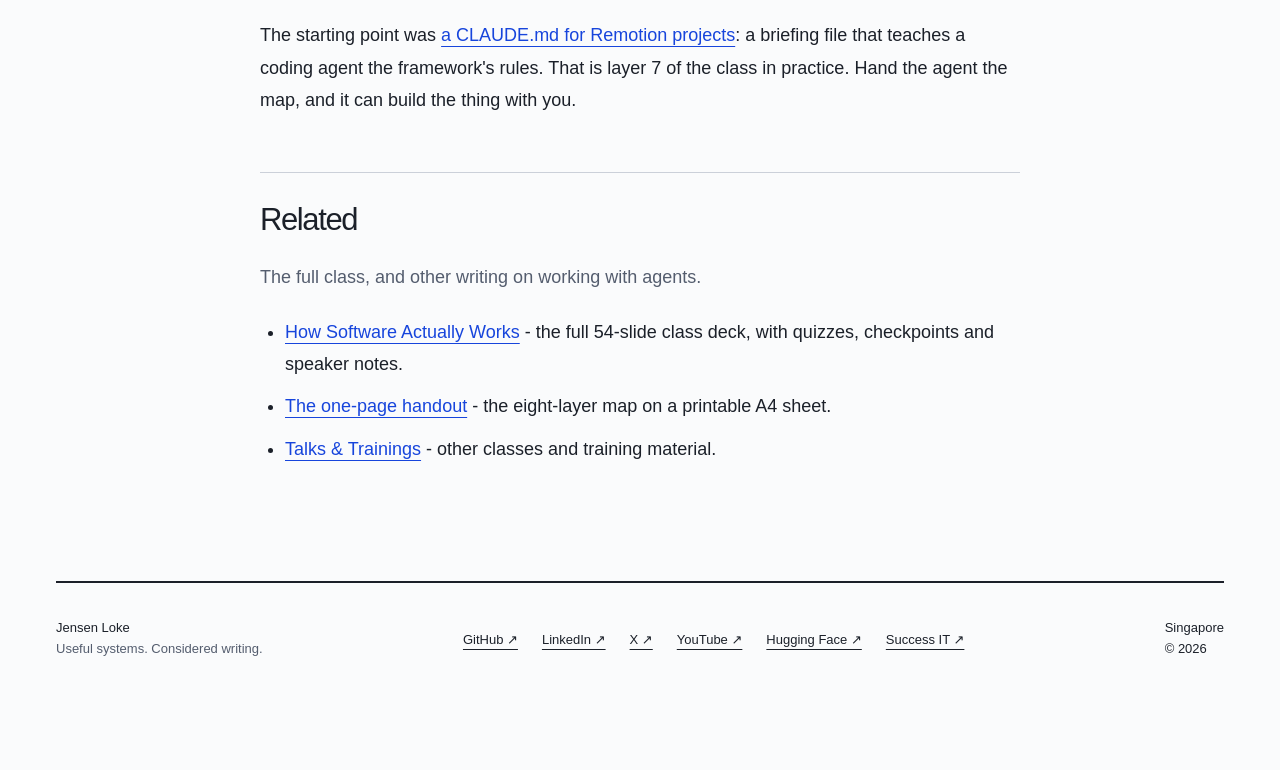
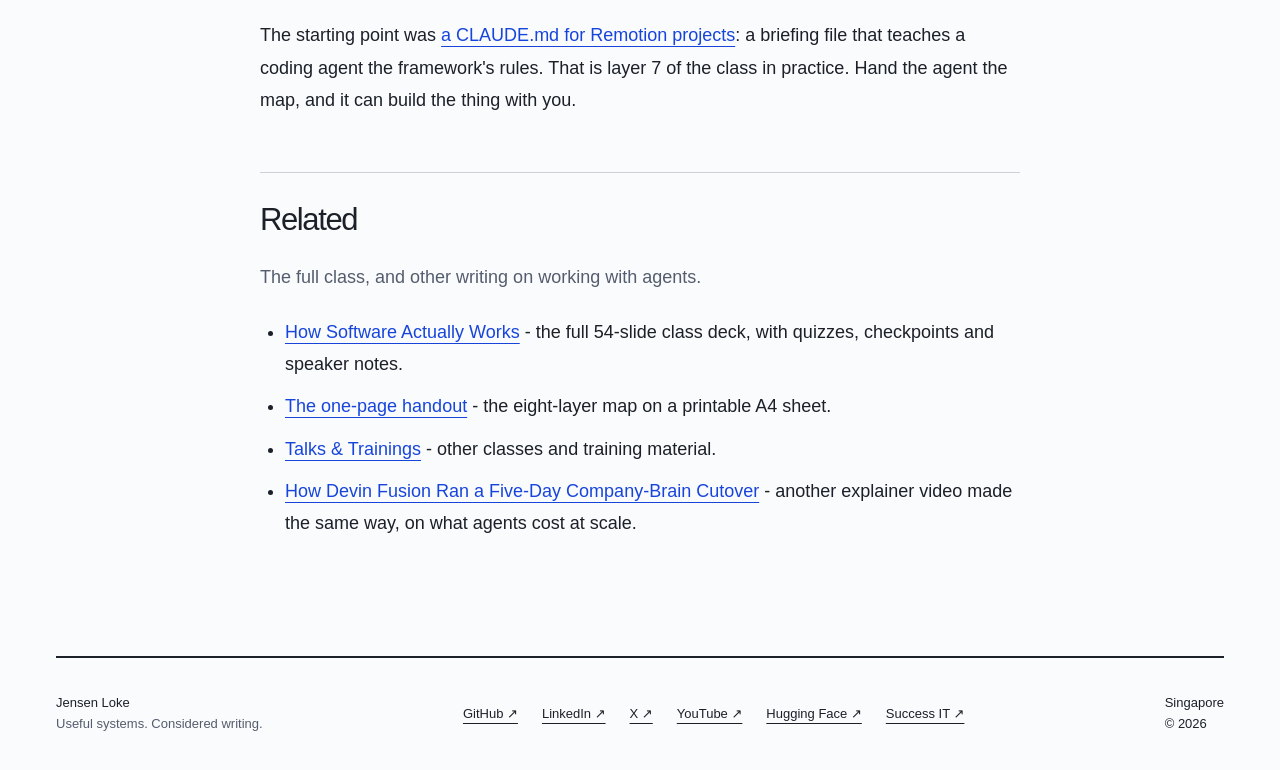
Before and after one commit to jensenloke/jensenloke.github.io, a plain HTML site: page engineering/how-software-actually-works-video.html in a window 1280 px wide. Shown: the part 2653-3423 px from the top of the page. Before the commit the page ends 3370 px from the top, so only its background shows below. Drawn offline with Linux system fonts and the light colour scheme.

Commit message:
Video post: restore Related link to the Devin Fusion article

```diff
--- a/engineering/how-software-actually-works-video.html
+++ b/engineering/how-software-actually-works-video.html
@@ -124,6 +124,10 @@
         <li>
           <a href="../talks/#trainings">Talks &amp; Trainings</a> - other classes and training material.
         </li>
+        <li>
+          <a href="./devin-fusion-company-brain-cutover.html">How Devin Fusion Ran a Five-Day Company-Brain Cutover</a> -
+          another explainer video made the same way, on what agents cost at scale.
+        </li>
       </ul>
     </section>
   </main>
```
